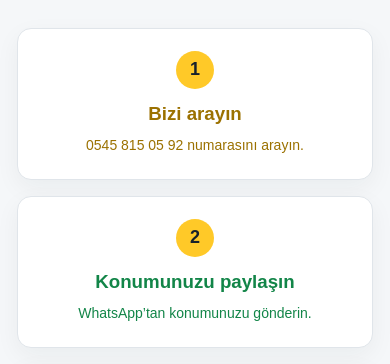
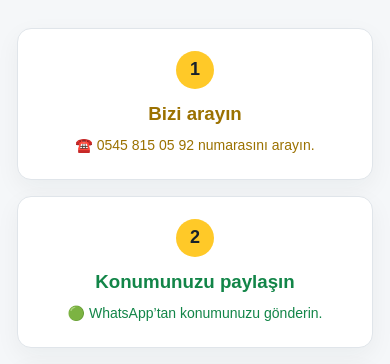
Before and after one commit to erbay145353-maker/mezitli-taksi, a plain HTML site: page index.html in a window 390 px wide. Shown: the part 1980-2344 px from the top of the page. Drawn offline with Linux system fonts and the light colour scheme.

Commit message:
Add phone and WhatsApp icons to linked instructions

```diff
--- a/index.html
+++ b/index.html
@@ -226,8 +226,8 @@ header{box-shadow:0 8px 28px rgba(0,0,0,.16)}
    <h2 class="section-title">3 kolay adımda bize ulaşın</h2>
    <p class="intro">Yolculuk talebinizi telefonla veya WhatsApp üzerinden iletebilirsiniz.</p>
    <div class="steps">
-    <article class="step"><strong>1</strong><h3><a class="step-link call-link" href="tel:+905458150592">Bizi arayın</a></h3><p><a class="step-link call-link" href="tel:+905458150592">0545 815 05 92 numarasını arayın.</a></p></article>
-    <article class="step"><strong>2</strong><h3><a class="step-link whatsapp-link" href="https://wa.me/905458150592?text=Merhaba%2C%20taksi%20%C3%A7a%C4%9F%C4%B1rmak%20istiyorum.%20Konumumu%20payla%C5%9F%C4%B1yorum.">Konumunuzu paylaşın</a></h3><p><a class="step-link whatsapp-link" href="https://wa.me/905458150592?text=Merhaba%2C%20taksi%20%C3%A7a%C4%9F%C4%B1rmak%20istiyorum.%20Konumumu%20payla%C5%9F%C4%B1yorum.">WhatsApp’tan konumunuzu gönderin.</a></p></article>
+    <article class="step"><strong>1</strong><h3><a class="step-link call-link" href="tel:+905458150592">Bizi arayın</a></h3><p><a class="step-link call-link" href="tel:+905458150592">☎️ 0545 815 05 92 numarasını arayın.</a></p></article>
+    <article class="step"><strong>2</strong><h3><a class="step-link whatsapp-link" href="https://wa.me/905458150592?text=Merhaba%2C%20taksi%20%C3%A7a%C4%9F%C4%B1rmak%20istiyorum.%20Konumumu%20payla%C5%9F%C4%B1yorum.">Konumunuzu paylaşın</a></h3><p><a class="step-link whatsapp-link" href="https://wa.me/905458150592?text=Merhaba%2C%20taksi%20%C3%A7a%C4%9F%C4%B1rmak%20istiyorum.%20Konumumu%20payla%C5%9F%C4%B1yorum.">🟢 WhatsApp’tan konumunuzu gönderin.</a></p></article>
     <article class="step"><strong>3</strong><h3>Talebinizi iletin</h3><p>Yolculuk detaylarınızı bizimle paylaşın.</p></article>
    </div>
   </div>
```
